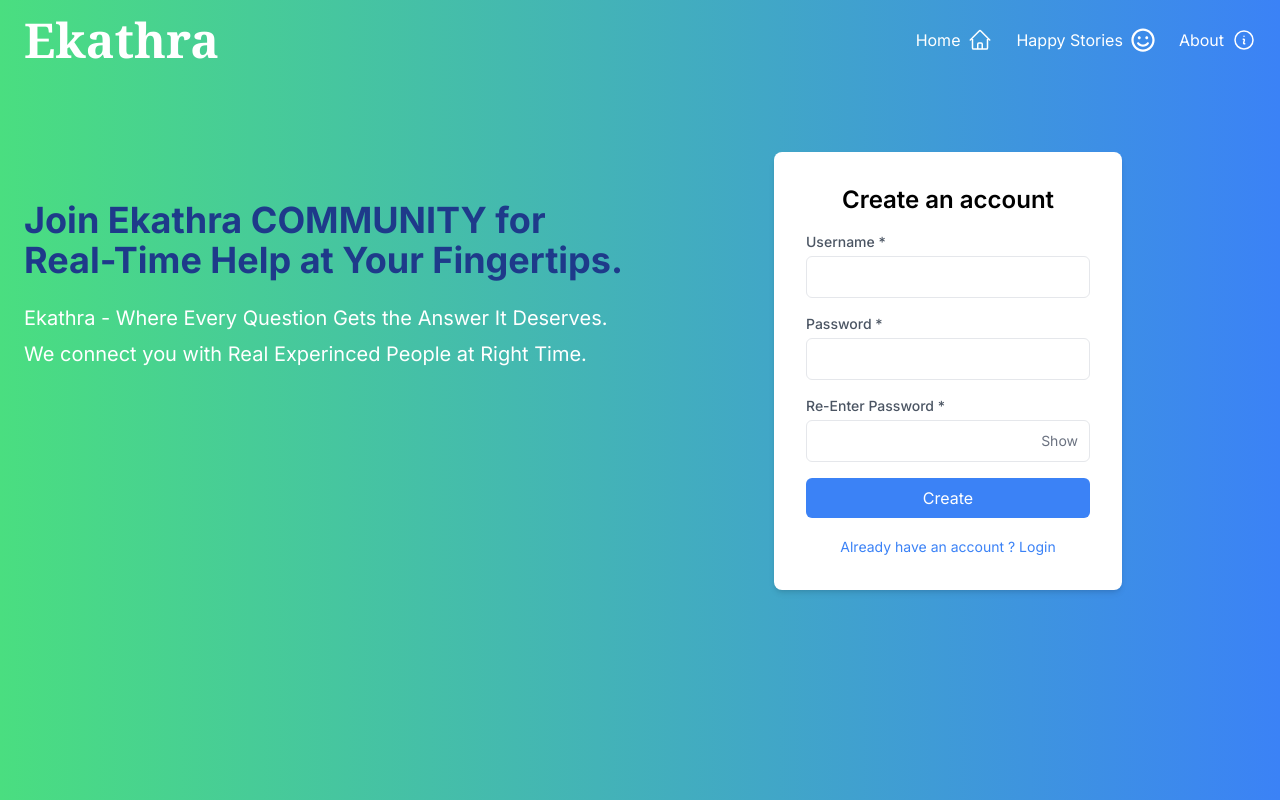
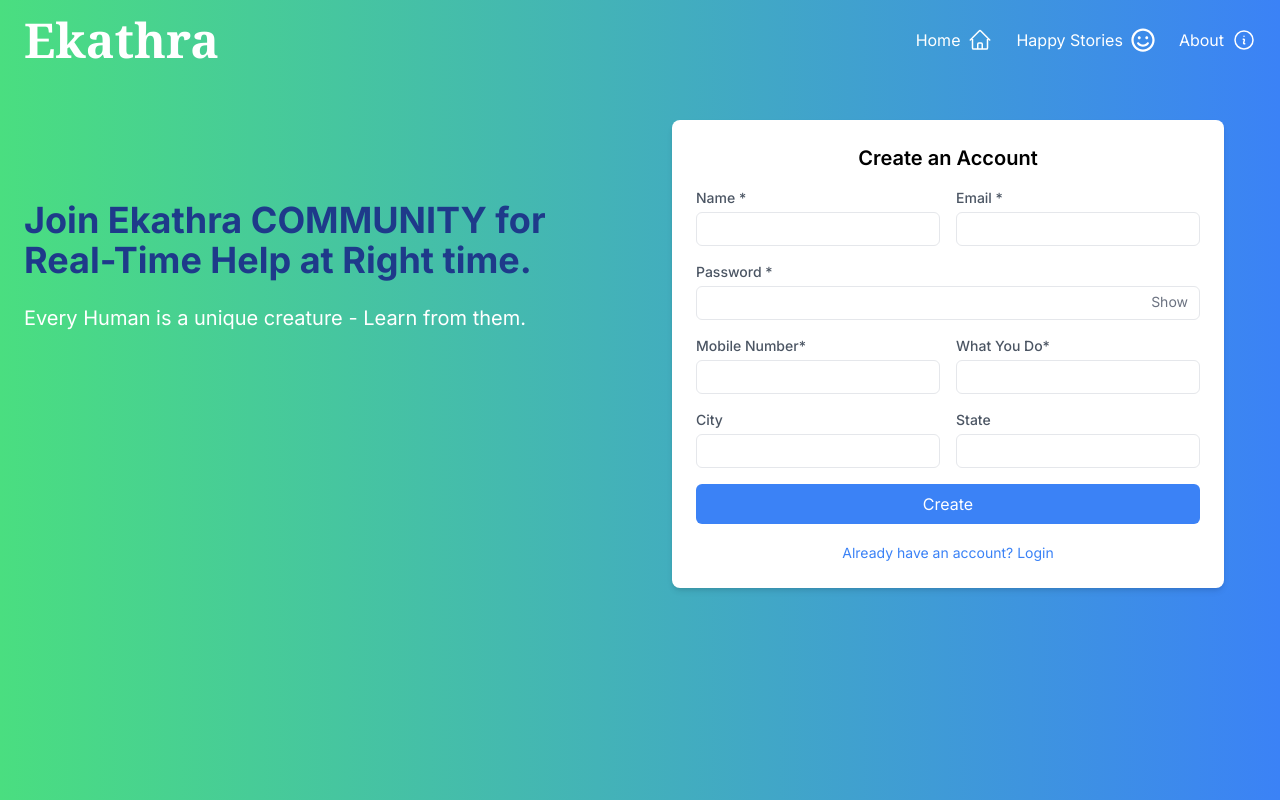
Before and after one commit to Santhosh-CS07/s_s, a Next.js app: page / in a window 1280 px wide. Both pictures are taken after typing "5551234", "Sample123" into the empty fields and a click on the button "Create an Account?". Built offline with nearby package versions, Linux system fonts and the light colour scheme.

Commit message:
backend intergration initiated

```diff
--- /dev/null
+++ b/src/apicalls/index.ts
@@ -0,0 +1,23 @@
+// apicall/index.ts
+
+import axios, { AxiosError, AxiosResponse, Method } from 'axios';
+
+const apiUrl = 'http://localhost:3001';
+
+const endpoints = {
+    createUser: `${apiUrl}/users/create`,
+    getUser: `${apiUrl}/users/getUser`
+    // Add more endpoints here as needed
+};
+
+const apiCall = async (url: string, method: Method, payload: any): Promise<any> => {
+    try {
+        const response: AxiosResponse = await (axios[method.toLowerCase() as keyof typeof axios] as any)(url, payload);
+        return response.data;
+    } catch (error: any) {
+        const axiosError = error as AxiosError;
+        throw axiosError.response?.data || error.message;
+    }
+};
+
+export { endpoints, apiCall };
--- a/src/components/HeroSection/Herosection.tsx
+++ b/src/components/HeroSection/Herosection.tsx
@@ -19,13 +19,10 @@ export default function HeroSection() {
         <div className="flex justify-items-center pt-12 sm:pt-24 md:w-1/2 text-left">
           <div className="">
             <h1 className="text-4xl md:text-4xl font-bold text-blue-900 mb-6">
-              Join Ekathra COMMUNITY for Real-Time Help at Your Fingertips.
+              Join Ekathra COMMUNITY for Real-Time Help at Right time.
             </h1>
             <p className="text-lg md:text-xl text-white mb-2 overflow-wrap">
-              Ekathra - Where Every Question Gets the Answer It Deserves.
-            </p>
-            <p className="text-lg md:text-xl text-white mb-8 overflow-wrap">
-              We connect you with Real Experinced People at Right Time.
+              Every Human is a unique creature - Learn from them.
             </p>
             {/* <div className="grid grid-cols-1 sm:grid-cols-2 lg:grid-cols-4 gap-6">
                             <div className="flex flex-col items-center justify-center p-4 rounded-lg shadow-md bg-light-blue-500">
@@ -47,7 +44,7 @@ export default function HeroSection() {
                         </div> */}
           </div>
         </div>
-        <div className="md:w-1/2 flex justify-center mt-12">
+        <div className="md:w-1/2 flex justify-center mt-4">
           <Authentication />
         </div>
       </div>
--- a/src/components/Login/Login.tsx
+++ b/src/components/Login/Login.tsx
@@ -1,4 +1,5 @@
 "use client";
+import { apiCall, endpoints } from "@/apicalls";
 import React, { useState, useEffect } from "react";
 
 const Login = (props: any) => {
@@ -23,12 +24,16 @@ const Login = (props: any) => {
     setShowPassword(!showPassword);
   };
 
-  const loginUser: any = (e: any) => {
+  const loginUser: any = async (e: any) => {
     e.preventDefault();
-    const staticUsername: string = "123";
-    const staticPassword: string = "123";
+    const response = await apiCall(endpoints.getUser, 'get', {
+      params: {
+        mobileNumber: username,
+        password: password
+      }
+    });
 
-    if (username === staticUsername && password === staticPassword) {
+    if (response.status === 1) {
       window.location.href = "/dashboard";
     } else {
       alert("Invalid username or password");
@@ -36,6 +41,7 @@ const Login = (props: any) => {
       setPassword("");
     }
   };
+
   const handleKeyDown = (e: React.KeyboardEvent<HTMLInputElement>) => {
     if (e.key === 'Enter') {
       loginUser(e);
@@ -46,13 +52,13 @@ const Login = (props: any) => {
     // <div className="min-h-screen bg-gradient-to-r from-green-400 to-blue-500 flex justify-center items-center">
     <div className="bg-white p-8 rounded-lg shadow-md w-100">
       <h2 className="text-2xl font-semibold mb-4 text-center">Login</h2>
-      <form>
+      <form onSubmit={loginUser}>
         <div className="mb-4">
           <label
             htmlFor="mobile"
             className="block text-sm font-medium text-gray-600"
           >
-            Username *
+            Mobile Number *
           </label>
           <input
             type="tel"
@@ -99,7 +105,7 @@ const Login = (props: any) => {
           </button>
         </div>
         <button
-          onClick={loginUser}
+          type="submit"
           className="w-full bg-blue-500 text-white rounded-md py-2 hover:bg-blue-600 focus:outline-none focus:bg-blue-600"
         >
           Login
--- a/src/components/Register/Register.tsx
+++ b/src/components/Register/Register.tsx
@@ -1,9 +1,43 @@
 "use client";
 import React, { useState } from "react";
+import { apiCall, endpoints } from "@/apicalls";
 
 const Register = (props: any) => {
   const { setForgetPassword, setLogin, setCreateAccount } = props;
   const [showPassword, setShowPassword] = useState(false);
+  const [formData, setFormData] = useState({
+    name: "",
+    email: "",
+    password: "",
+    mobileNumber: "",
+    city: "",
+    state: "",
+    verified: false,
+    jobTitle: ""
+  });
+
+  const handleSubmit = async (e: React.FormEvent<HTMLFormElement>) => {
+    e.preventDefault();
+    try {
+      const response: any = await apiCall(endpoints.createUser, 'post', formData);
+      if (response.status === 1) {
+        setLogin(true);
+        setForgetPassword(false);
+        setCreateAccount(false);
+      } else {
+        setLogin(false);
+        setForgetPassword(false);
+        setCreateAccount(true);
+      }
+    } catch (error) {
+      console.error("Error:", error);
+      // Handle error (e.g., show error message)
+    }
+  };
+
+  const handleInputChange = (e: React.ChangeEvent<HTMLInputElement>) => {
+    setFormData({ ...formData, [e.target.name]: e.target.value });
+  };
 
   const handleLogin: any = () => {
     setLogin(true);
@@ -16,28 +50,44 @@ const Register = (props: any) => {
   };
 
   return (
-    // <div className="bg-gradient-to-r from-blue-500 to-purple-500 min-h-screen flex justify-center items-center">
-    <div className="bg-white p-8 rounded-lg shadow-md w-100">
-      <h2 className="text-2xl font-semibold mb-4 text-center">
-        Create an account
+    <div className="bg-white p-6 rounded-lg shadow-md w-full max-w-2xl mx-auto">
+      <h2 className="text-xl font-semibold mb-4 text-center">
+        Create an Account
       </h2>
-      <form>
-        <div className="mb-4">
+      <form onSubmit={handleSubmit} className="grid grid-cols-1 md:grid-cols-2 gap-4">
+        <div>
           <label
-            htmlFor="mobile"
+            htmlFor="name"
             className="block text-sm font-medium text-gray-600"
           >
-            Username *
+            Name *
           </label>
           <input
-            type="tel"
-            id="username"
-            name="username"
-            // placeholder="mobile, username, email"
-            className="mt-1 p-2 w-full border rounded-md focus:outline-none focus:ring-blue-500 focus:border-blue-500"
+            type="text"
+            id="name"
+            name="name"
+            required
+            className="mt-1 p-1 w-full border rounded-md focus:outline-none focus:ring-blue-500 focus:border-blue-500"
+            onChange={handleInputChange}
           />
         </div>
-        <div className="mb-4 relative">
+        <div>
+          <label
+            htmlFor="email"
+            className="block text-sm font-medium text-gray-600"
+          >
+            Email *
+          </label>
+          <input
+            type="email"
+            id="email"
+            name="email"
+            required
+            className="mt-1 p-1 w-full border rounded-md focus:outline-none focus:ring-blue-500 focus:border-blue-500"
+            onChange={handleInputChange}
+          />
+        </div>
+        <div className="relative col-span-1 md:col-span-2">
           <label
             htmlFor="password"
             className="block text-sm font-medium text-gray-600"
@@ -45,30 +95,16 @@ const Register = (props: any) => {
             Password *
           </label>
           <input
-            type={"password"}
-            id="password"
-            name="password"
-            // placeholder="enter your password"
-            className="mt-1 p-2 w-full border rounded-md focus:outline-none focus:ring-blue-500 focus:border-blue-500 pr-10"
-          />
-        </div>
-        <div className="mb-4 relative">
-          <label
-            htmlFor="password"
-            className="block text-sm font-medium text-gray-600"
-          >
-            Re-Enter Password *
-          </label>
-          <input
             type={showPassword ? "text" : "password"}
             id="password"
             name="password"
-            // placeholder="enter your password"
-            className="mt-1 p-2 w-full border rounded-md focus:outline-none focus:ring-blue-500 focus:border-blue-500 pr-10"
+            required
+            className="mt-1 p-1 w-full border rounded-md focus:outline-none focus:ring-blue-500 focus:border-blue-500 pr-10"
+            onChange={handleInputChange}
           />
           <button
             type="button"
-            className="absolute inset-y-0 right-0 px-3 py-8 focus:outline-none"
+            className="absolute inset-y-0 right-0 px-3 pt-5 focus:outline-none"
             onClick={togglePasswordVisibility}
           >
             <span className="text-sm text-gray-500">
@@ -76,23 +112,104 @@ const Register = (props: any) => {
             </span>
           </button>
         </div>
+        <div>
+          <label
+            htmlFor="mobileNumber"
+            className="block text-sm font-medium text-gray-600"
+          >
+            Mobile Number*
+          </label>
+          <input
+            type="tel"
+            id="mobileNumber"
+            name="mobileNumber"
+            required
+            className="mt-1 p-1 w-full border rounded-md focus:outline-none focus:ring-blue-500 focus:border-blue-500"
+            onChange={handleInputChange}
+          />
+        </div>
+        <div>
+          <label
+            htmlFor="jobTitle"
+            className="block text-sm font-medium text-gray-600"
+          >
+            What You Do*
+          </label>
+          <input
+            type="text"
+            id="jobTitle"
+            name="jobTitle"
+            required
+            className="mt-1 p-1 w-full border rounded-md focus:outline-none focus:ring-blue-500 focus:border-blue-500"
+            onChange={handleInputChange}
+          />
+        </div>
+        <div>
+          <label
+            htmlFor="city"
+            className="block text-sm font-medium text-gray-600"
+          >
+            City
+          </label>
+          <input
+            type="text"
+            id="city"
+            name="city"
+            required
+            className="mt-1 p-1 w-full border rounded-md focus:outline-none focus:ring-blue-500 focus:border-blue-500"
+            onChange={handleInputChange}
+          />
+        </div>
+        <div>
+          <label
+            htmlFor="state"
+            className="block text-sm font-medium text-gray-600"
+          >
+            State
+          </label>
+          <input
+            type="text"
+            id="state"
+            name="state"
+            required
+            className="mt-1 p-1 w-full border rounded-md focus:outline-none focus:ring-blue-500 focus:border-blue-500"
+            onChange={handleInputChange}
+          />
+        </div>
+
+        {/* <div>
+          <label
+            htmlFor="verified"
+            className="block text-sm font-medium text-gray-600"
+          >
+            Verified
+          </label>
+          <input
+            type="checkbox"
+            id="verified"
+            name="verified"
+            className="mt-1 p-1 border rounded-md focus:outline-none focus:ring-blue-500 focus:border-blue-500"
+            onChange={(e) => setFormData({ ...formData, verified: e.target.checked })}
+          />
+        </div> */}
+        <div className="col-span-1 md:col-span-2">
           <button
             type="submit"
             className="w-full bg-blue-500 text-white rounded-md py-2 hover:bg-blue-600 focus:outline-none focus:bg-blue-600"
           >
             Create
           </button>
+        </div>
       </form>
       <div className="text-center mt-4">
         <button
           onClick={handleLogin}
           className="text-sm text-blue-500 hover:underline bg-transparent border-none cursor-pointer"
         >
-          Already have an account ? Login
+          Already have an account? Login
         </button>
       </div>
     </div>
-    // </div>
   );
 };
 
```
Lines whose indentation alone changed are shown as unchanged.
